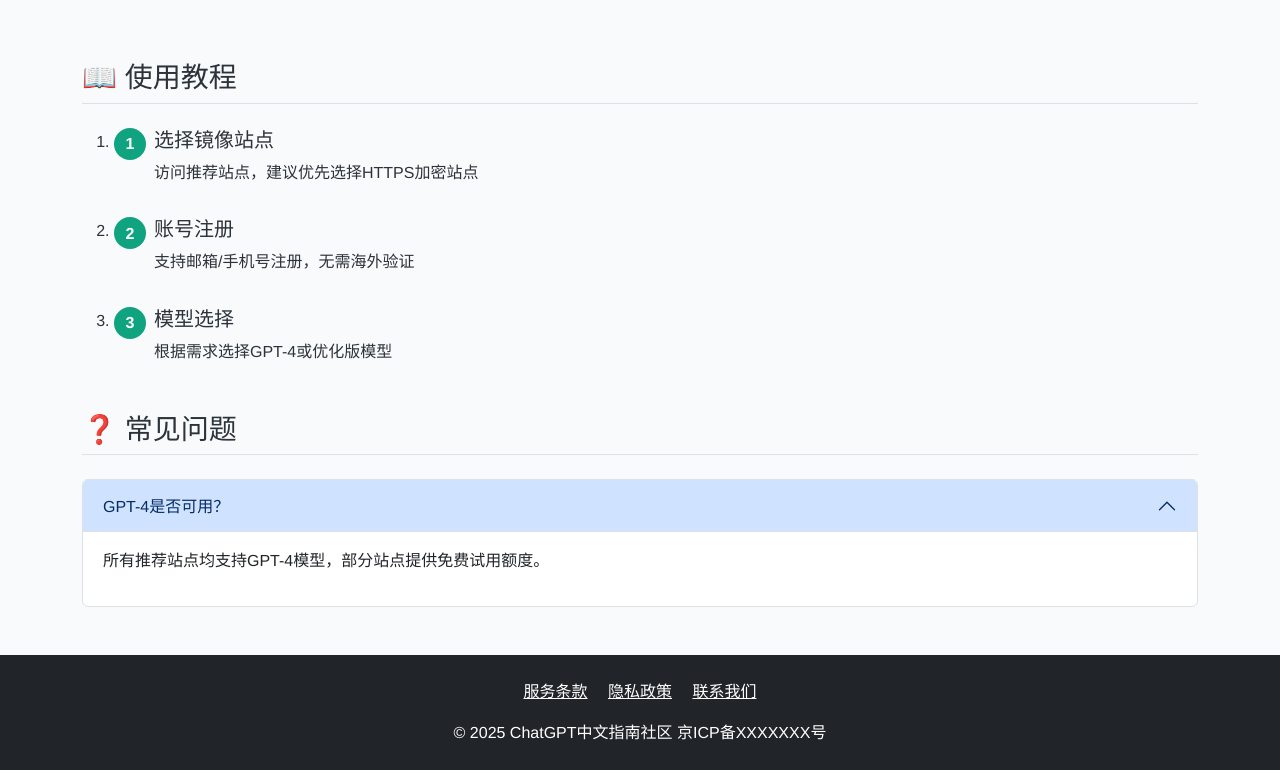
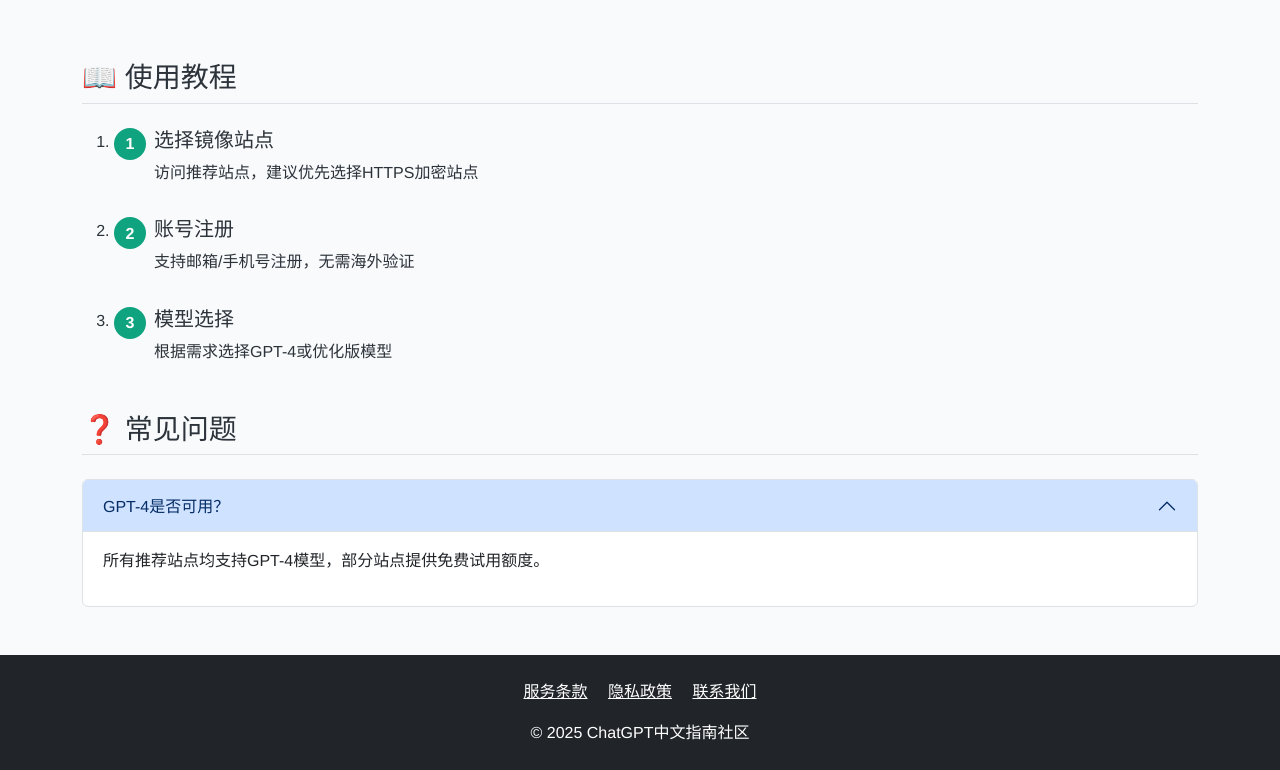
Before and after one commit to Cailailai/chatgpt-wangzhan, a plain HTML site: page index.html in a window 1280 px wide. Shown: the part 620-1390 px from the top of the page. Drawn offline with nearby package versions, Linux system fonts and the light colour scheme.

Commit message:
Update index.html

```diff
--- a/index.html
+++ b/index.html
@@ -239,7 +239,7 @@
                 <a href="#" class="text-white mx-2">隐私政策</a>
                 <a href="#" class="text-white mx-2">联系我们</a>
             </div>
-            <p class="mb-0">© 2025 ChatGPT中文指南社区 京ICP备XXXXXXX号</p>
+            <p class="mb-0">© 2025 ChatGPT中文指南社区</p>
         </div>
     </footer>
 
```
